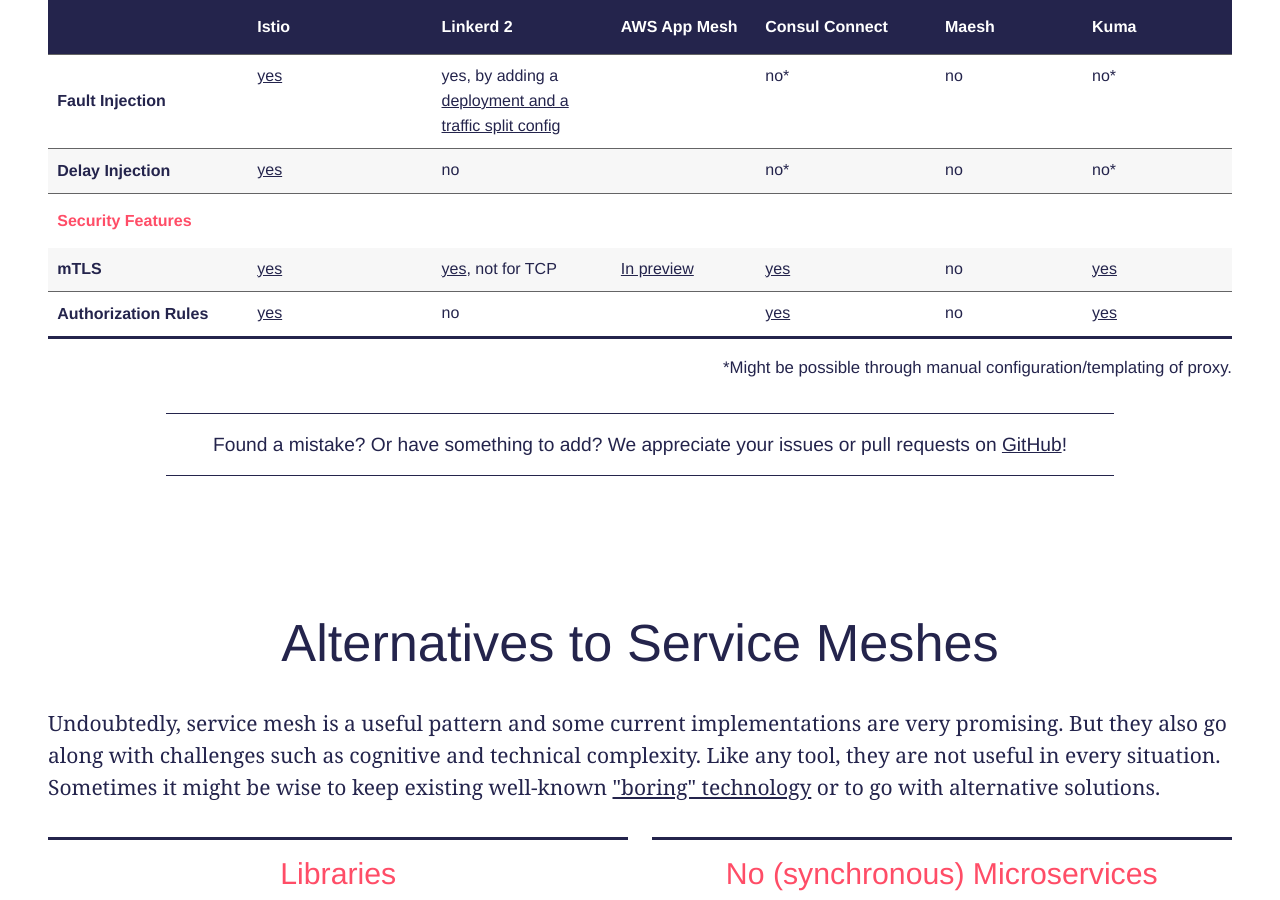
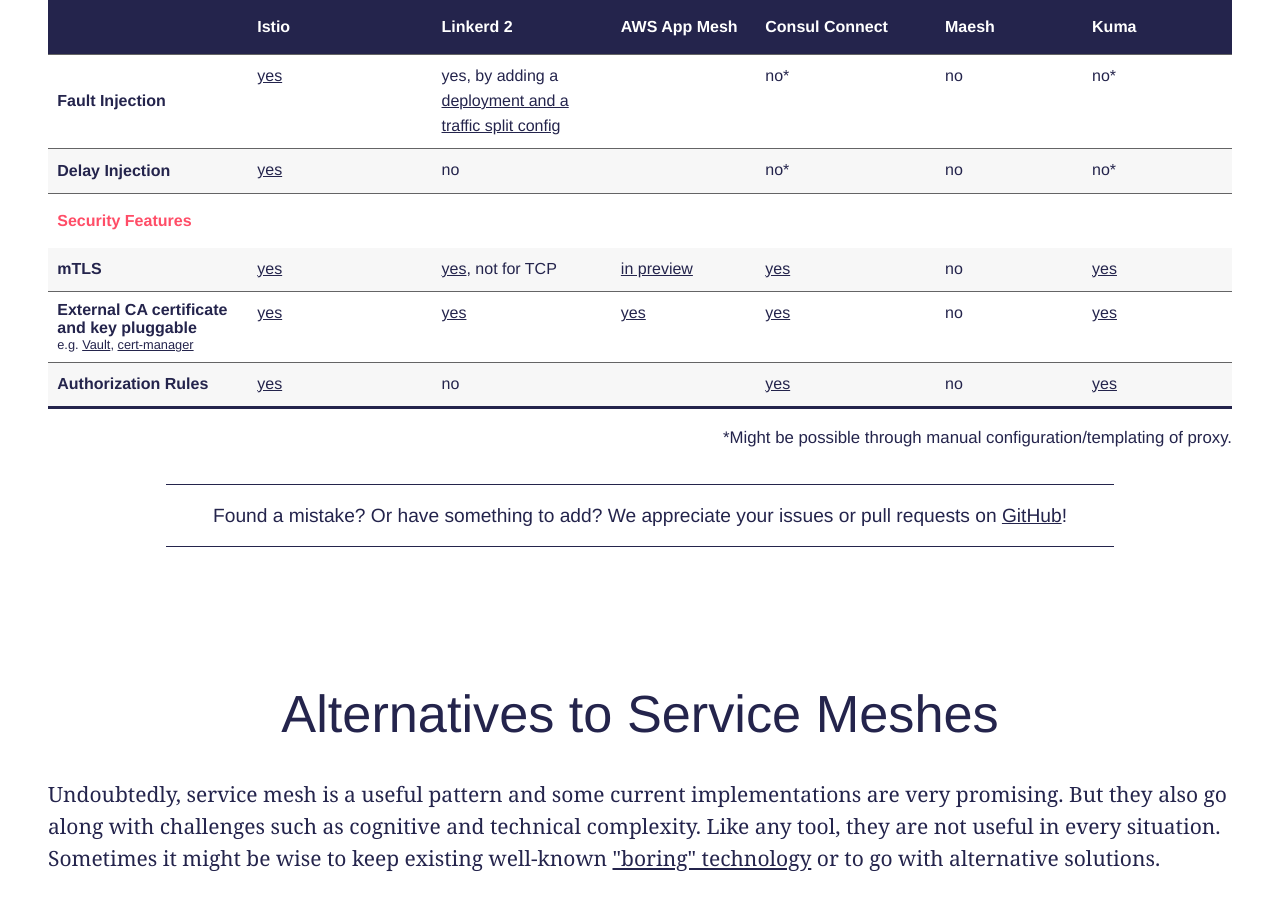
Before and after one commit to servicemesh-es/servicemesh.es, a Jekyll site: the page built from index.md, in a window 1280 px wide and 900 px high, scrolled down 6831 px. Built offline with Jekyll 4.4.1, drawn with Linux system fonts in a browser that asks for light colours; some web fonts are replaced.

Commit message:
update linkerd version and added pluggable CA features

```diff
--- a/_includes/comparison.html
+++ b/_includes/comparison.html
@@ -399,10 +399,19 @@
         <th scope="row">mTLS</th>
         <td><a href="https://istio.io/docs/concepts/security/#mutual-tls-authentication" target="_blank">yes</a></td>
         <td><a href="https://linkerd.io/2/features/automatic-mtls" target="_blank">yes</a>, not for TCP</td>
-        <td><a href="https://docs.aws.amazon.com/app-mesh/latest/userguide/virtual-node-tls.html" target="_blank">In preview</a></td>
+        <td><a href="https://docs.aws.amazon.com/app-mesh/latest/userguide/virtual-node-tls.html" target="_blank">in preview</a></td>
         <td><a href="https://www.consul.io/docs/connect/connect-internals.html#mutual-transport-layer-security-mtls-" target="_blank">yes</a></td>
         <td>no</td>
         <td><a href="https://kuma.io/docs/latest/documentation/#mtls" target="_blank">yes</a></td>
+      </tr>
+      <tr>
+        <th scope="row">External CA certificate and key pluggable <small class="form-text">e.g. <a href="https://www.vaultproject.io" target="_blank">Vault</a>, <a href="https://cert-manager.io/docs/installation/kubernetes/" target="_blank">cert-manager</a></small></th>
+        <td><a href="https://istio.io/docs/tasks/security/citadel-config/plugin-ca-cert/" target="_blank">yes</a></td>
+        <td><a href="https://linkerd.io/2/tasks/use_external_certs/" target="_blank">yes</a></td>
+        <td><a href="https://docs.aws.amazon.com/app-mesh/latest/userguide/virtual-node-tls.html" target="_blank">yes</a></td>
+        <td><a href=https://www.consul.io/docs/connect/ca/consul.html#specifying-a-custom-private-key-and-root-certificate" target="_blank">yes</a></td>
+        <td>no</td>
+        <td><a href="https://kuma.io/docs/0.3.2/policies/#provided-ca" target="_blank">yes</a></td>
       </tr>
       <tr>
         <th scope="row">Authorization Rules</th>
```
Also changed, not shown: other parts of _includes/comparison.html (+1 -1 lines).
